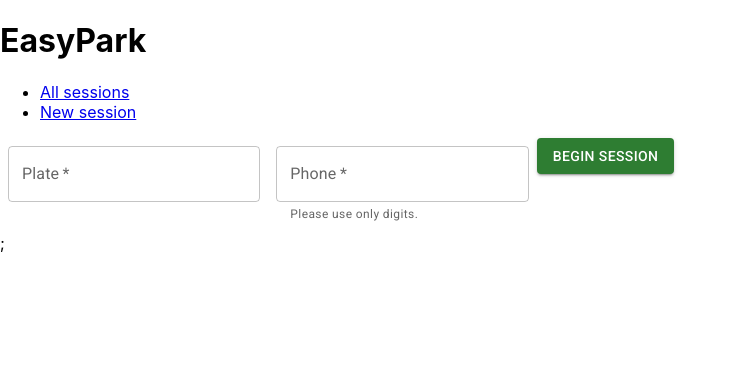
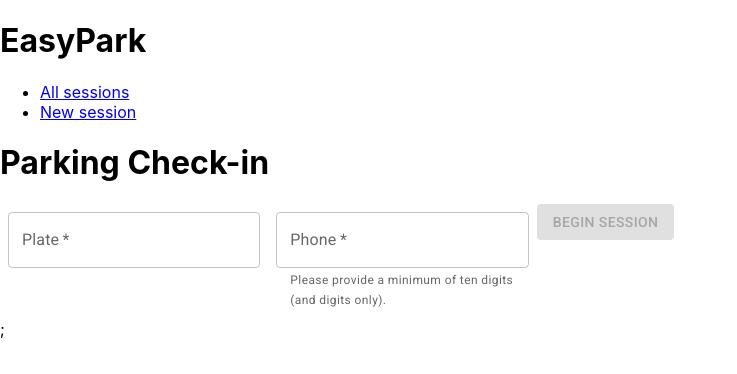
Before and after one commit to dpurrington/easypark, a React (Create React App) app: page /newSession in a window 1280 px wide. Shown: the top 374 px of the page, without its empty margins (0-737 px from the left). Built offline with nearby package versions, Linux system fonts and the light colour scheme; no server answers.

Commit message:
disable button when information is not complete

```diff
--- a/src/SessionCreator.tsx
+++ b/src/SessionCreator.tsx
@@ -13,7 +13,8 @@ interface SessionCreatorState {
 function validateState(state: SessionCreatorState) {
   const retval = structuredClone(state);
   // verify only digits
-  retval.phoneProps.error = !state.phone.match("^\\d*$");
+  retval.phoneProps.error =
+    !state.phone.match("^\\d*$") || state.phone.length < 10;
 
   retval.valid = !(retval.phoneProps.error || retval.plateProps.error);
   return retval;
@@ -37,6 +38,7 @@ export default function SessionCreator(this: React.Component) {
     if (state.valid) {
       // create session (could fail due to existing session)
       createSession(newSession(state.plate, state.phone));
+      setState(initialState);
     }
 
     console.log("handled submit");
@@ -62,6 +64,7 @@ export default function SessionCreator(this: React.Component) {
       autoComplete="off"
       onSubmit={handleSubmit}
     >
+      <h1>Parking Check-in</h1>
       <div className="session-creator">
         <TextField
           {...state.plateProps}
@@ -72,7 +75,7 @@ export default function SessionCreator(this: React.Component) {
           onChange={set("plate")}
         />
         <TextField
-          helperText="Please use only digits."
+          helperText="Please provide a minimum of ten digits (and digits only)."
           {...state.phoneProps}
           required
           id="phone"
@@ -80,7 +83,12 @@ export default function SessionCreator(this: React.Component) {
           value={state.phone}
           onChange={set("phone")}
         />
-        <Button variant="contained" color="success" type="submit">
+        <Button
+          disabled={!state.valid || !state.phone || !state.plate}
+          variant="contained"
+          color="success"
+          type="submit"
+        >
           Begin Session
         </Button>
       </div>
```
